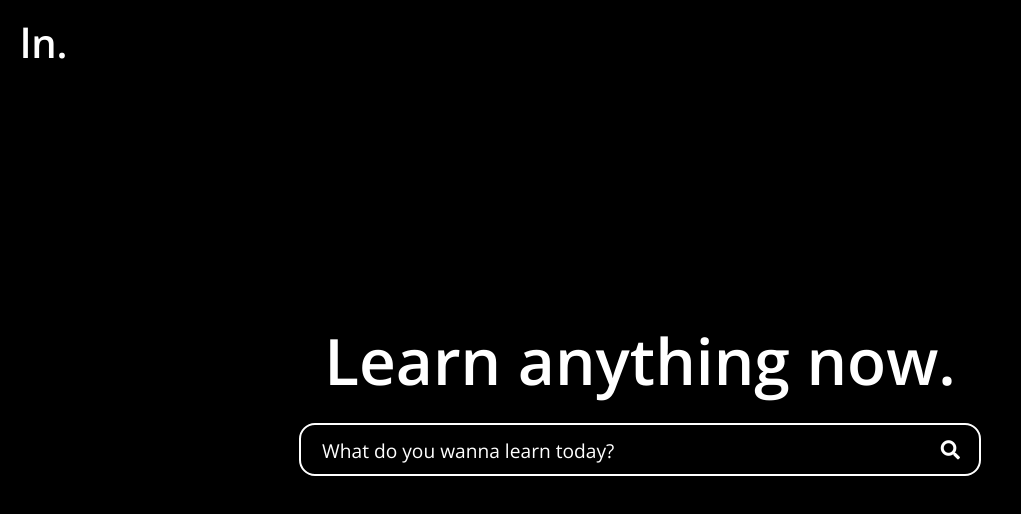
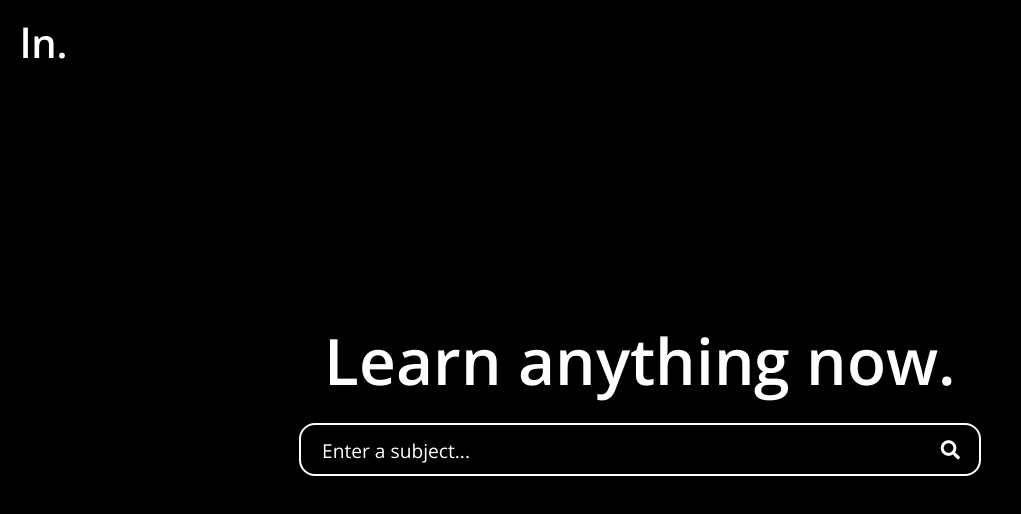
Before and after one commit to makerforceio/ln, a website with bundled scripts: page client/index.html in a window 1280 px wide. Shown: the top 514 px of the page, without its empty margins (0-1021 px from the left). Built offline with nearby package versions, Linux system fonts and the light colour scheme.

Commit message:
finished home view

```diff
--- a/client/index.html
+++ b/client/index.html
@@ -20,9 +20,9 @@
     </div>
 
     <div class="container" id="home">
-     <h1 class="header">Learn anything now.</h1>
+     <h1 id="header">Learn anything now.</h1>
      <div class="searchbar">
-        <input placeholder="What do you wanna learn today?"/>
+        <input placeholder="Enter a subject..."/>
         <span class="fas fa-search"></span>
       </div>
     </div>
--- a/client/main.css
+++ b/client/main.css
@@ -49,12 +49,18 @@ body {
   text-align: center;
 }
 
-.header {
+#header {
   font-size: 4rem;
   width: 95%;
   max-width: 40rem;
 
   margin: 0px 0px 25px 0px;
+}
+
+#header .letter {
+  transform-origin: 50% 100%;
+  display: inline-block;
+  line-height: 1em;
 }
 /*-------------- Search Bar --------------*/
 .searchbar {
@@ -94,6 +100,16 @@ body {
   color: white;
 }
 
+.searchbar .fas {
+  transition: font-size 0.2s
+}
+
+.searchbar .fas:hover {
+  font-size: 1.4rem;
+
+  transition: font-size 0.2s;
+}
+
 /*-------------- Media Queries -------------*/
 @media only screen and (max-width: 768px) {
   /* For mobile phones: */
--- /dev/null
+++ b/client/src/animeclass.js
@@ -0,0 +1,38 @@
+export default class AnimeClass {
+  constructor(anime) {
+    this.anime = anime
+  }
+
+  animate_intro() {
+    // Wrapping letters in span
+    let header = document.querySelector('#header').innerHTML
+    let span_header = ''
+
+    header.split('').forEach((c) => {
+      c = (c === ' ') ? '&nbsp' : c
+      span_header += `<span class="letter">${c}</span>`
+    })
+
+    document.querySelector('#header').innerHTML = span_header
+
+    // Animation for header
+    this.anime({
+        targets: '#header .letter',
+        scale: [0, 1],
+        duration: 1500,
+        elasticity: 600,
+        delay: function(el, i) {
+          return 45 * (i+1)
+        }
+    })
+
+    this.anime({
+      targets: '.searchbar',
+      translateY: [50, 0],
+      opacity: [0, 1],
+      duration: 1500,
+      elasticity: 600
+    })
+  }
+
+}
--- a/client/src/index.js
+++ b/client/src/index.js
@@ -1,5 +1,9 @@
 import dgraph from 'dgraph-js-http';
+import anime from 'animejs';
+import AnimeClass from './animeclass.js';
 
 document.addEventListener("DOMContentLoaded", (event) => {
   console.log("Pew everything is loaded")
+  let animeClass = new AnimeClass(anime)
+  animeClass.animate_intro()
 })
```
